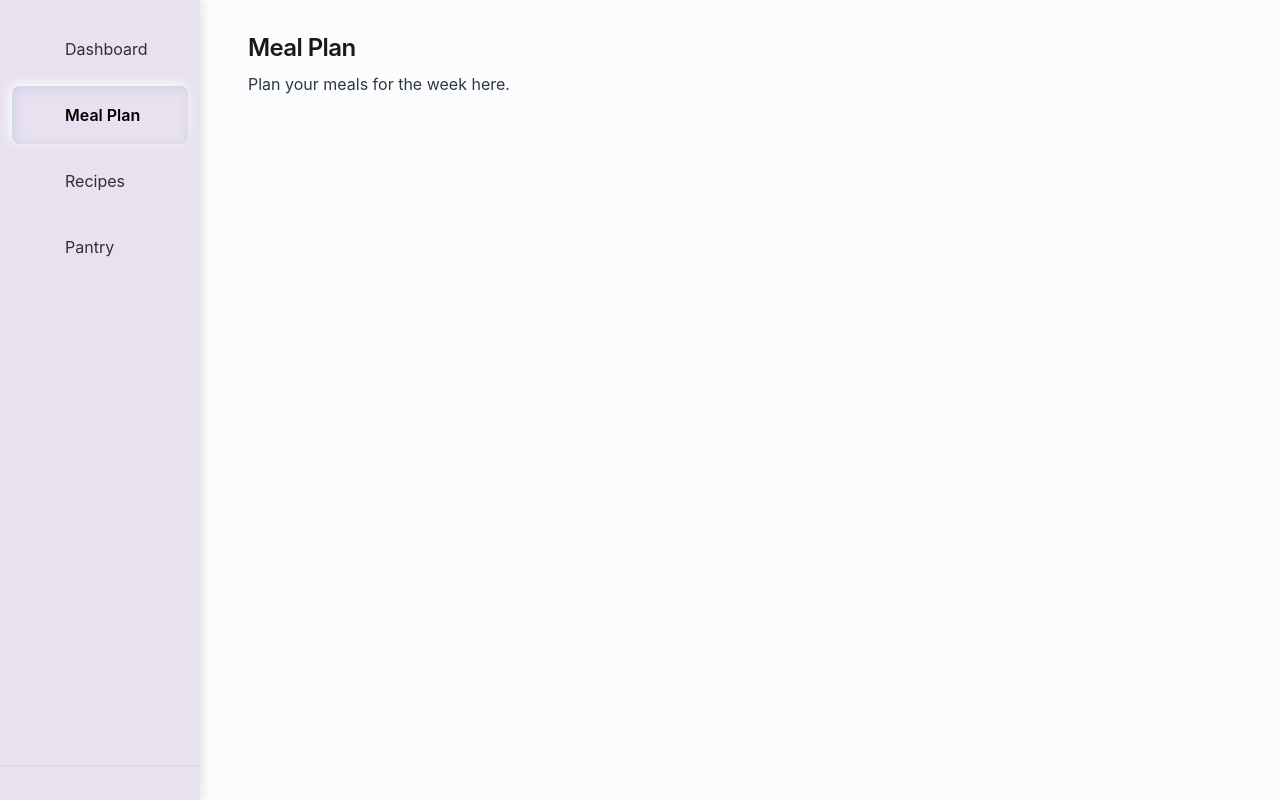
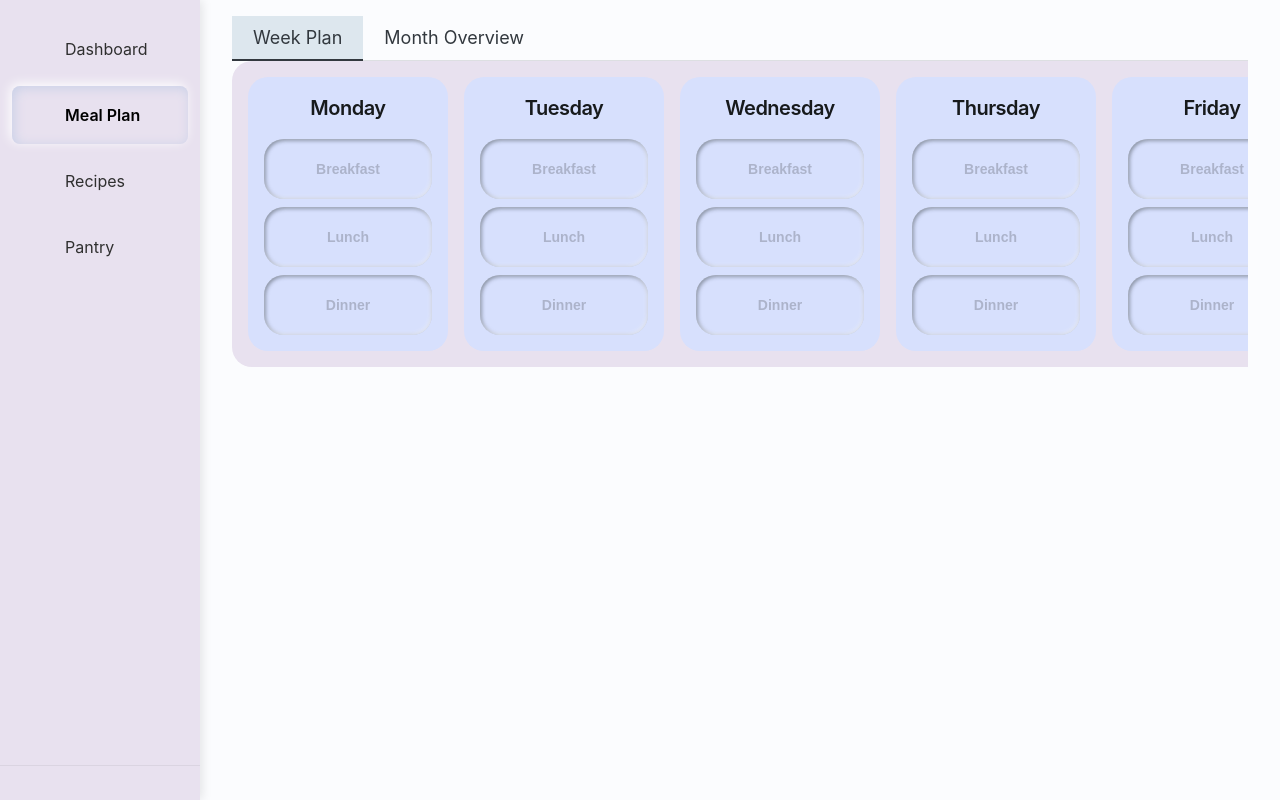
Before and after one commit to jangers1/meal-planning, a React (Vite) app: page /meal-plan in a window 1280 px wide. Built offline with nearby package versions, Linux system fonts and the light colour scheme; some icons are missing; a web font is replaced by a local one.

Commit message:
Created MealPlan page with tabs

```diff
--- a/src/pages/MealPlan.tsx
+++ b/src/pages/MealPlan.tsx
@@ -1,12 +1,33 @@
-import {Sheet, Typography} from '@mui/joy';
+import {Sheet, Tab, TabList, TabPanel, Tabs} from '@mui/joy';
+import WeekPlan from "../components/ui_components/WeekPlan.tsx";
 
 function MealPlan() {
-  return (
-    <Sheet sx={{p:2, width: '100%'}}>
-      <Typography level="h3">Meal Plan</Typography>
-      <Typography level="body-md" sx={{mt:1}}>Plan your meals for the week here.</Typography>
-    </Sheet>
-  );
+
+    return (
+        <Sheet
+            sx={{
+                width: '100%',
+                display: 'flex',
+                flexDirection: 'column',
+                gap: 2,
+            }}
+        >
+            <Tabs
+                size={'lg'}
+            >
+                <TabList>
+                    <Tab color={'neutral'}>Week Plan</Tab>
+                    <Tab color={'neutral'}>Month Overview</Tab>
+                </TabList>
+                <TabPanel value={0} sx={{p: 0}}>
+                    <WeekPlan/>
+                </TabPanel>
+                <TabPanel value={1}>
+
+                </TabPanel>
+            </Tabs>
+        </Sheet>
+    );
 }
 
 export default MealPlan;
```
